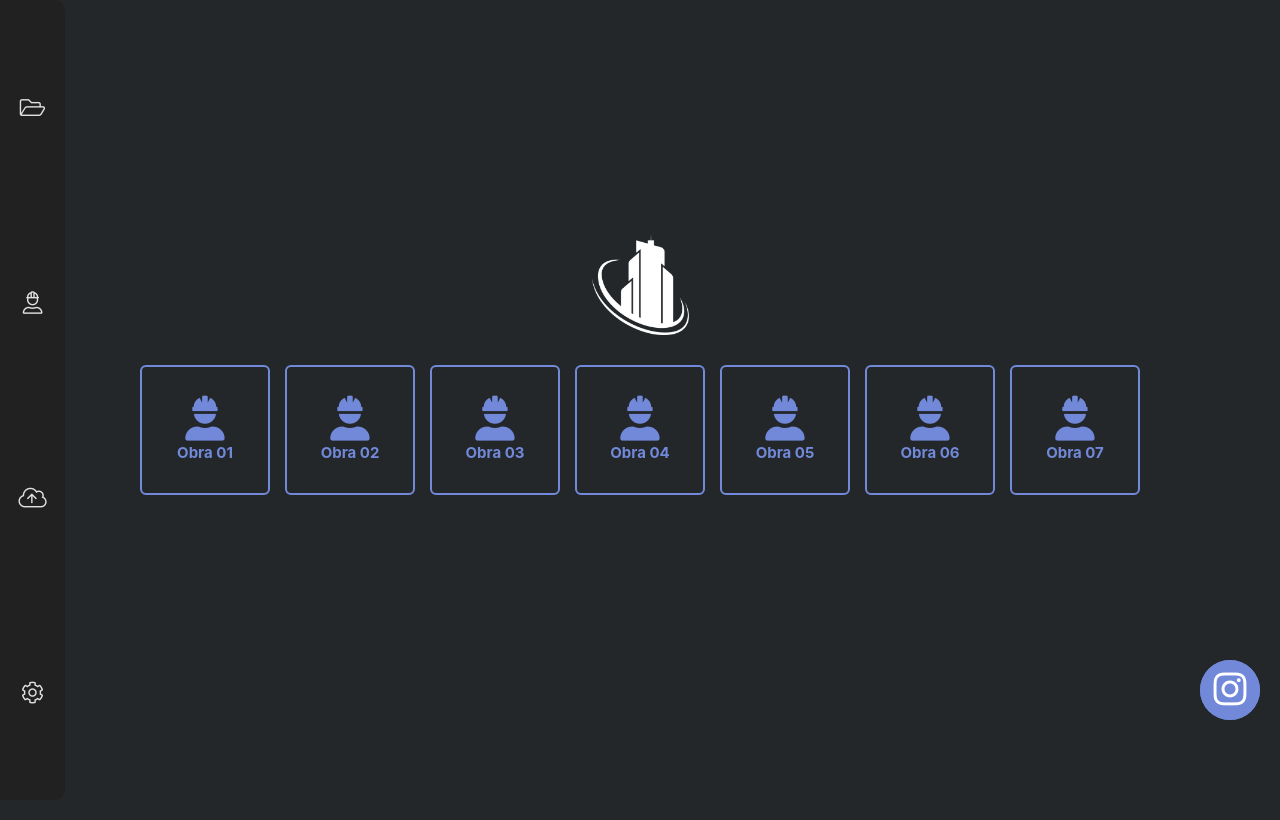
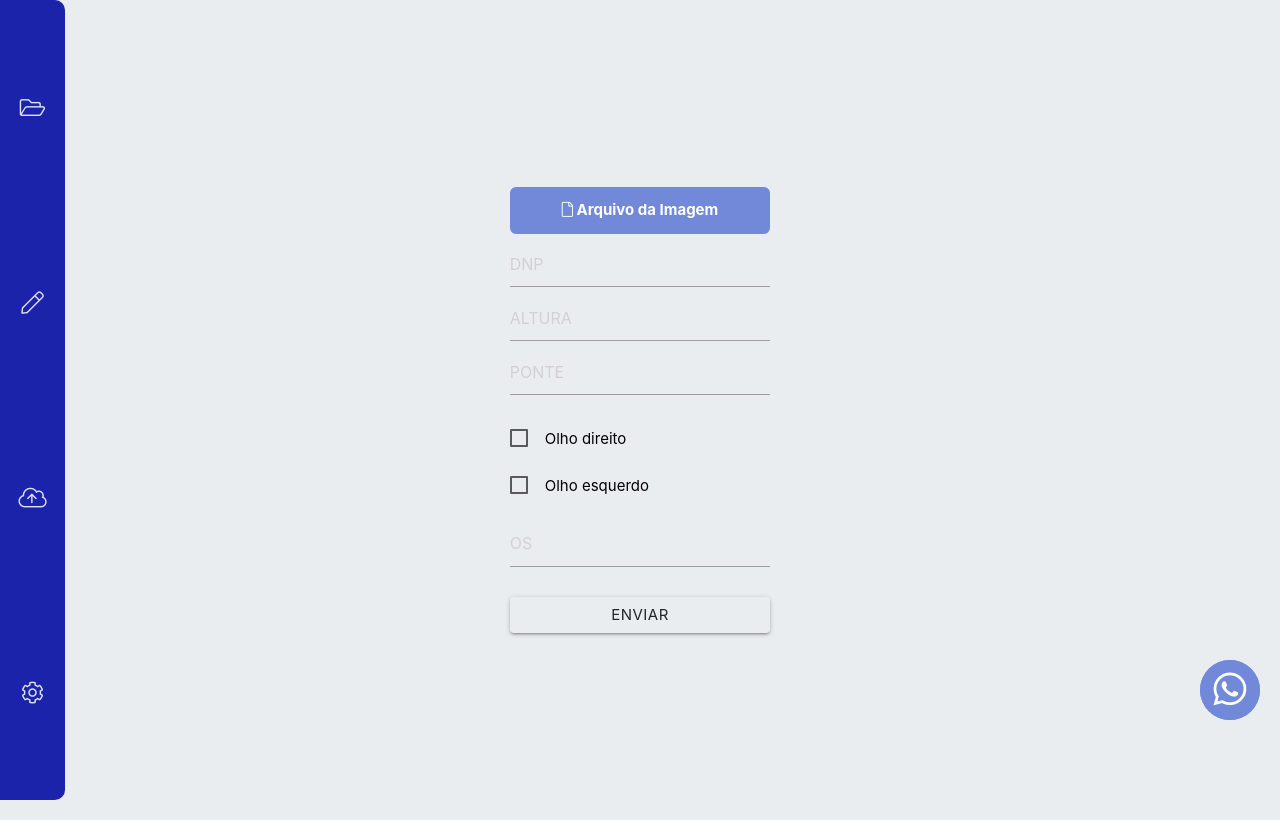
Before and after one commit to edilsongudo/managment_system, a Django app: page /obras/ in a window 1280 px wide. Before the commit the page ends 720 px from the top, so only its background shows below. Run offline with Django 4.2, Linux system fonts and the light colour scheme; the visitor is signed in with stand-in values (Sample User, id 1); data that the repository does not hold is empty; some libraries are stand-ins or nearby versions.

Commit message:
Second commit

```diff
--- a/base/app/urls.py
+++ b/base/app/urls.py
@@ -1,13 +1,17 @@
 from django.urls import path
 from . import views
 from django.contrib.auth import views as auth_views
+from django.conf import settings
+from django.conf.urls.static import static
 
 urlpatterns = [
     path('', auth_views.LoginView.as_view(), name='login'),
-    path('obras/', views.obras, name='obras'),
+    path('obras/', views.create, name='obras'),
     path('documentacao/1/', views.documentacao_1, name='documentacao-1'),
     path('documentacao/2/', views.documentacao_2, name='documentacao-2'),
     path('documentacao/3/', views.documentacao_3, name='documentacao-3'),
     path('documentacao/categorias/', views.documentacao_categorias, name='documentacao-categorias'),
     path('upload/', views.upload, name='upload'),
 ]
+
+urlpatterns += static(settings.MEDIA_URL, document_root=settings.MEDIA_ROOT)
--- a/base/app/views.py
+++ b/base/app/views.py
@@ -1,13 +1,93 @@
-from django.shortcuts import render
+from django.shortcuts import render,redirect
 from django.contrib.auth.decorators import login_required
+from rest_framework.decorators import api_view, permission_classes
+from rest_framework.permissions import IsAuthenticated
+from rest_framework.response import Response
+from django.http import JsonResponse
+import requests
+from requests.auth import HTTPBasicAuth
+import pprint
 
+
+@api_view(['POST','GET'])
+@permission_classes([IsAuthenticated])
 @login_required
-def obras(request):
-    return render(request, 'app/obras.html')
+
+def create(request):
+    api = "http://127.0.0.1:8001/core/"
+
+    if request.method == "POST":
+
+        image = request.FILES.get('image')
+        DNP = request.POST.get('DNP')
+        altura = request.POST.get('altura')
+        # ponte = request.POST.get('ponte')
+        olho_direito = request.POST.get('olho_direito')
+        olho_esquerdo = request.POST.get('olho_esquerdo')
+        OS = request.POST.get('OS')
+        cnpj_otica = request.POST.get('cnpj_otica')
+        cnpj_laboratorio = request.POST.get('cnpj_laboratorio')
+
+        medicao ={
+            'DNP':DNP,
+            'altura':altura,
+            'olho_direito':olho_direito,
+            'olho_esquerdo':olho_esquerdo,
+            'OS':OS,
+            'cnpj_otica':cnpj_otica,
+            'cnpj_laboratorio':cnpj_laboratorio,
+        }
+
+        files = {'image': (image.name, image.read(), image.content_type)}
+
+        r = requests.post(api,data=medicao,auth=HTTPBasicAuth('administrador', '123456'), files=files)
+
+        return render(request, 'app/obras.html')
+
+
+    if request.method == "GET":
+            requisicao = requests.get(api)
+
+            try:
+                lista = requisicao.json()
+            except ValueError:
+                print("A resposta não chegou com o formato esperado.")
+
+            dicionario = {}
+            for indice, valor in enumerate(lista):
+                dicionario[indice] = valor
+
+            contexto = {
+                "medicoes": dicionario
+            }
+
+            pp = pprint.PrettyPrinter(indent=4)
+            pp.pprint(contexto)
+
+            return render(request, 'app/obras.html',contexto)
+
+
+
 
 @login_required
 def documentacao_1(request):
-    return render(request, 'app/documentacao_1.html')
+    api = "http://127.0.0.1:8001//core/"
+    requisicao = requests.get(api)
+    print(requisicao)
+
+    try:
+        lista = requisicao.json()
+    except ValueError:
+        print("A resposta não chegou com o formato esperado.")
+
+    dicionario = {}
+    for indice, valor in enumerate(lista):
+        dicionario[indice] = valor
+
+    contexto = {
+        "medicoes": dicionario
+    }
+    return render(request, 'app/documentacao_1.html',contexto)
 
 @login_required
 def documentacao_2(request):
--- /dev/null
+++ b/base/erro.txt
@@ -0,0 +1 @@
+{"id_lente":"f38acc8a-1213-42ae-8d93-460755f224de","OS":"5444","horizontal":24.65753424657534,"vertical":30.673234811165845,"diagonal_maior":61.01636959755062,"DNP":18,"altura":18,"leitura_direito":false,"leitura_esquerdo":false,"image":"http://127.0.0.1:8001/media/f38acc8a-1213-42ae-8d93-460755f224de-WhatsApp_Image_2023-03-21_at_14.49.29.jpeg","image_cloud":null,"timestamp":"2023-03-23T17:59:21.788634-03:00","cnpjOtica":null,"cnpjLaboratorio":null}
--- a/base/static/css/base.css
+++ b/base/static/css/base.css
@@ -1,10 +1,10 @@
 :root {
-  --bgcolor1: rgb(35, 39, 42);
+  --bgcolor1: rgb(234, 237, 240);
   --bgcolor2: var(--bgcolor1);
   --bodytext: rgba(255, 255, 255, 0.87);
   --buttonbg: rgb(114, 137, 218);
   --buttontext: #fff;
-  --bottom-nav-bg: #212121;
+  --bottom-nav-bg: #1a23aa;
   --bottom-nav-color: var(--bodytext);
   --bottom-nav-hover-color: var(--buttonbg);
   --entry-bg: var(--bottom-nav-bg);
@@ -97,13 +97,13 @@ label {
 }
 
 .logo {
-  background: url(../images/Logo_TL_invertido.png);
+  background: url(../images/logo_ACERT.png);
   background-position: center;
   background-size: contain;
   background-repeat: no-repeat;
   width: 100%;
   height: 100px;
-  margin: 30px 0px;
+  margin: 5px 0px;
 }
 
 .container {
@@ -142,12 +142,12 @@ input[type="password"],
 input[type="search"],
 input[type="tel"],
 input[type="number"] {
-  background: rgba(255, 255, 255, 0.85);
+  background: rgba(0, 0, 0, 0.85);
   border-radius: 5px;
   padding: 25px;
   border: 3px solid rgba(213, 221, 236, 0.4);
   margin-bottom: 10px;
-  color: #fff;
+  color: #000;
   /*box-shadow: rgba(213, 221, 236, 0.4) 5px 5px 5px 5px;*/
 }
 
@@ -158,7 +158,7 @@ input[type="password"]:focus,
 input[type="search"]:focus,
 input[type="tel"]:focus,
 input[type="number"]:focus {
-  color: #fff;
+  color: #000;
   /*box-shadow: rgba(213, 221, 236, 0.4) 5px 5px 5px 5px;*/
 }
 
@@ -237,8 +237,8 @@ input[type="number"]:focus {
 
 .box_container .box {
   border: 2px solid var(--buttonbg);
-  width: 130px;
-  height: 130px;
+  width: 260px;
+  height: 260px;
   border-radius: 6px;
   text-align: center;
   display: flex;
@@ -288,7 +288,7 @@ input[type="number"]:focus {
   justify-content: center;
   align-items: center;
   text-align: center;
-  background: rgba(114, 137, 218, 0.2);
+  background: rgba(69, 35, 190, 0.219);
 }
 
 .drop-box.hover {
--- a/base/template/app/TheNavigationBar.html
+++ b/base/template/app/TheNavigationBar.html
@@ -1,12 +1,12 @@
 <div class="bottom-nav">
     <div id="" class="">
-      <a href="{% url 'documentacao-categorias' %}"
+      <a href="{% url 'documentacao-1' %}"
         ><i class="fal fa-folder-open"></i
       ></a>
     </div>
     <div id="" class="">
       <a href="{% url 'obras' %}"
-        ><i class="fal fa-user-hard-hat"></i
+        ><i class="fal fa-pen"></i
       ></a>
     </div>
     <div id="" class="">
--- a/base/template/app/obras.html
+++ b/base/template/app/obras.html
@@ -1,70 +1,88 @@
 {% extends 'app/base.html' %}
 
 {% block content %}
+<form action="{% url 'obras' %}" method="POST" enctype="multipart/form-data">{% csrf_token %}
   <div class="container">
     <div>
-    <div class="logo"></div>
-    <div class="box_container">
-      <div class="box">
+      <div >
+          <label for="fileupload" class="custom-file-upload"><i class="fal fa-file"></i> Arquivo da Imagem</label>
+          <input type="file" id="fileupload" placeholder="Select file" name="image">
+      </div>
+
+      {% for indice, medicao in medicoes.items %}
+        {% if forloop.last %}
+          <div class="input" type="text">
             <div>
-          <div class="box_icon">
-            <i class="fas fa-user-hard-hat"></i>
-          </div>
-          <div class="box-title">Obra 01</div>
+              <h5 placeholder="HORIZONTAL" style="color: black;" id="first_name4" type="text" class="validate" name="horizontal">Horizontal {{medicao.horizontal}}</h5>
             </div>
           </div>
-      <div class="box">
+          <div class="input" type="text">
             <div>
-          <div class="box_icon">
-            <i class="fas fa-user-hard-hat"></i>
-          </div>
-          <div class="box-title">Obra 02</div>
+              <h5 placeholder="HORIZONTAL" style="color: black;" id="first_name6" type="text" class="validate" name="horizontal">Vertical {{medicao.vertical}}</h5>
             </div>
           </div>
-      <div class="box">
+          <div class="input" type="text">
             <div>
-          <div class="box_icon">
-            <i class="fas fa-user-hard-hat"></i>
-          </div>
-          <div class="box-title">Obra 03</div>
+              <h5 placeholder="HORIZONTAL" style="color: black;" id="first_name7" type="text" class="validate" name="horizontal">Diagonal Maior {{medicao.diagonal_maior}}</h5>
             </div>
           </div>
-      <div class="box">
+          {% endif %}
+      {%endfor%}
+      <div >
+        <div class="input" type="text">
           <div>
-          <div class="box_icon">
-            <i class="fas fa-user-hard-hat"></i>
-          </div>
-          <div class="box-title">Obra 04</div>
+            <input placeholder="DNP" id="first_name" type="text" class="validate" name="DNP">
           </div>
         </div>
-      <div class="box">
+        <div class="input" type="text">
           <div>
-          <div class="box_icon">
-            <i class="fas fa-user-hard-hat"></i>
-          </div>
-          <div class="box-title">Obra 05</div>
+            <input  placeholder="ALTURA" id="first_name1" type="text" class="validate" name="altura" >
           </div>
         </div>
-      <div class="box">
+        <div class="input" type="text">
           <div>
-          <div class="box_icon">
-            <i class="fas fa-user-hard-hat"></i>
-          </div>
-          <div class="box-title">Obra 06</div>
+            <input placeholder="PONTE" id="first_name2" type="text" class="validate"name="ponte">
           </div>
         </div>
-      <div class="box">
+        <br>
+        <div >
           <div>
-          <div class="box_icon">
-            <i class="fas fa-user-hard-hat"></i>
-          </div>
-          <div class="box-title">Obra 07</div>
+            <p>
+              <label>
+                <input type="checkbox"  name="olho_direito" />
+                <span style="color: black;">Olho direito</span>
+              </label>
+            </p>
           </div>
         </div>
+        <div>
+          <p>
+            <label>
+              <input type="checkbox"  name="olho_esquerdo"/>
+              <span style="color: black;">Olho esquerdo</span>
+            </label>
+          </p>
         </div>
       </div>
+      <div class="input" type="text">
+        <div>
+          <input placeholder="OS" id="first_name3" type="text" class="validate" name="OS">
+        </div>
+      </div>
+
+
+      <br>
+      <button class="btn waves-effect waves-light" type="submit" name="action">Enviar
+      </button>
+      <br>
+    </div>
+</form>
+
+
+
+
   <div class="btn-float">
-    <a href="https://instagram.com/" target="_blank" class="btn-float"><i class="fab fa-instagram"></i></a>
+    <a href="https://instagram.com/" target="_blank" class="btn-float"><i class="fab fa-whatsapp"></i></a>
   </div>
   {% include 'app/TheNavigationBar.html' %}
 </div>
--- a/base/template/app/upload.html
+++ b/base/template/app/upload.html
@@ -12,14 +12,14 @@
               <p>ou</p>
               {% csrf_token %}
               <div>
-                  <label for="fileupload" class="custom-file-upload"><i class="fal fa-file"></i> Escolha um Ficheiro</label>
+                  <label for="fileupload" class="custom-file-upload"><i class="fal fa-file"></i> Arquivo da Imagem</label>
                   <input type="file" id="fileupload" placeholder="Select file">
               </div>
           </form>
       </div>
     </div>
     <div class="btn-float">
-      <a href="https://instagram.com/" target="_blank" class="btn-float"><i class="fab fa-instagram"></i></a>
+      <a href="https://instagram.com/" target="_blank" class="btn-float"><i class="fab fa-whatsapp"></i></a>
     </div>
     {% include 'app/TheNavigationBar.html' %}
   </div>
```
Also changed, not shown: base/base/settings.py (+10 -1 lines), base/requirements.txt (+9 -0 lines), base/template/app/documentacao_1.html (+16 -37 lines), base/template/registration/login.html (+16 -0 lines), base/base/urls.py (line endings or trailing spaces), base/static/images/logo_ACERT.png (added). Lines whose indentation alone changed are shown as unchanged.
